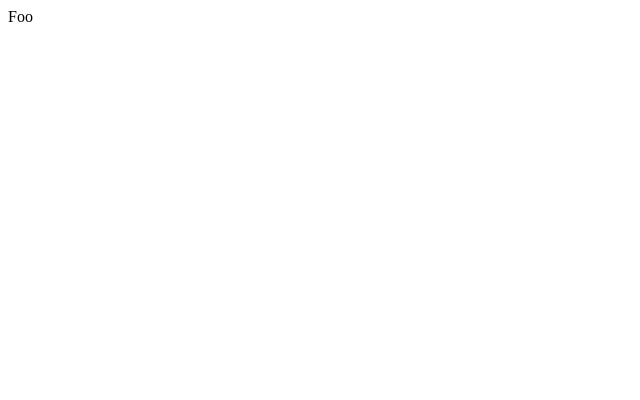
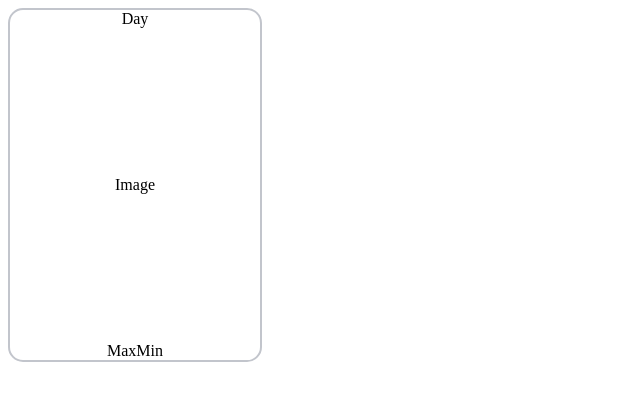
Before and after one commit to fionaphillips/weather-forecast, a React app: page / in a window 1280 px wide. Shown: the top 400 px of the page, without its empty margins (0-640 px from the left). Built offline with nearby package versions, Linux system fonts and the light colour scheme.

Commit message:
Add sharable tile component with hard-coded values

```diff
--- a/src/App.js
+++ b/src/App.js
@@ -1,6 +1,12 @@
 import React from 'react';
 import { hot } from 'react-hot-loader/root';
 
-const App = () => <div>Foo</div>;
+import Tile from 'Common';
+
+const App = () => (
+  <div>
+    <Tile />
+  </div>
+);
 
 export default hot(App);
--- /dev/null
+++ b/src/components/common/Tile/index.js
@@ -0,0 +1,17 @@
+import React from 'react';
+import StyledTile from './styled';
+
+const Tile = () => {
+  return (
+    <StyledTile>
+      <div className="day">Day</div>
+      <div className="image">Image</div>
+      <div className="max-min-temps">
+        <div className="max">Max</div>
+        <div className="min">Min</div>
+      </div>
+    </StyledTile>
+  );
+};
+
+export default Tile;
--- /dev/null
+++ b/src/components/common/Tile/styled.js
@@ -0,0 +1,19 @@
+import styled from 'styled-components';
+
+const StyledTile = styled.div`
+  align-items: center;
+  border: solid #c2c5cc 2px;
+  border-radius: 15px;
+  display: flex;
+  flex-direction: column;
+  height: 350px;
+  justify-content: space-between;
+  width: 250px;
+
+  .max,
+  .min {
+    display: inline-block;
+  }
+`;
+
+export default StyledTile;
--- /dev/null
+++ b/src/components/common/index.js
@@ -0,0 +1,3 @@
+import Tile from './Tile';
+
+export default Tile;
--- /dev/null
+++ b/src/constants.js
@@ -0,0 +1,2 @@
+export const API_KEY = 'f7db666362c4a71532a9e4200e289365';
+export const WEATHER_CALL = 'api.openweathermap.org/data/2.5/';
--- a/webpack.common.js
+++ b/webpack.common.js
@@ -13,7 +13,9 @@ module.exports = {
   },
   resolve: {
     extensions: ['.js', '.jsx'],
-    alias: {},
+    alias: {
+      Common: path.resolve(__dirname, 'src/components/common'),
+    },
   },
   module: {
     rules: [
```
